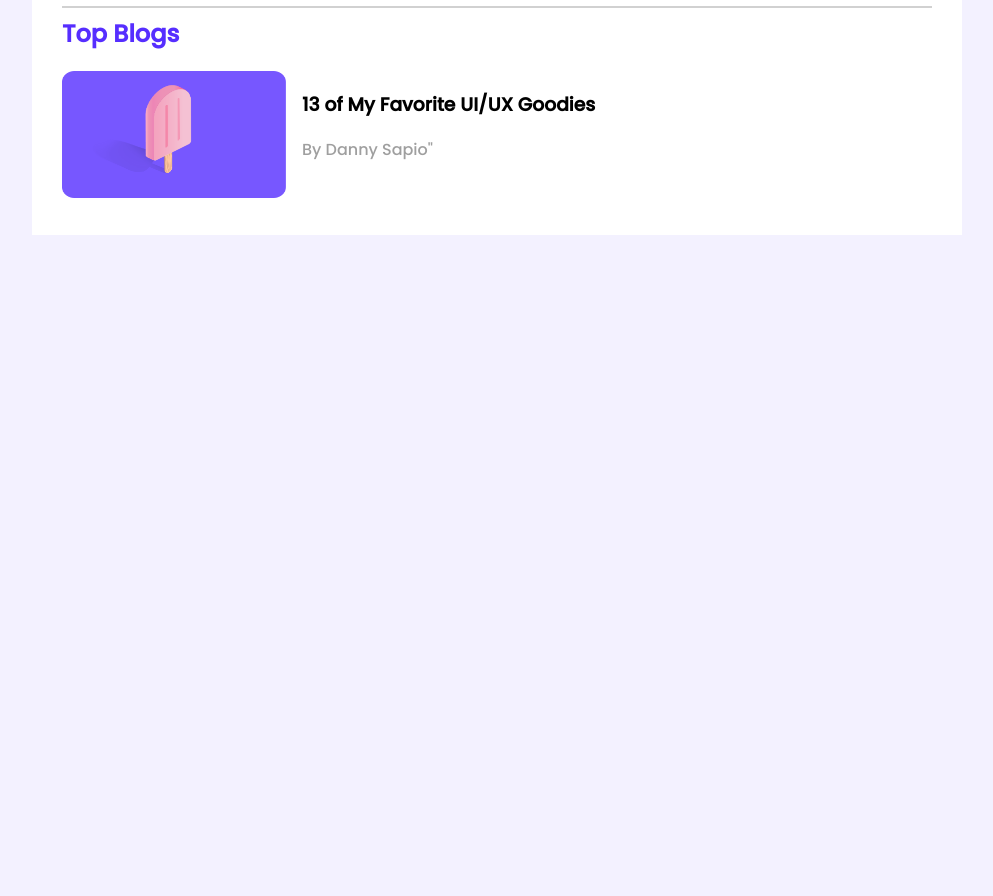
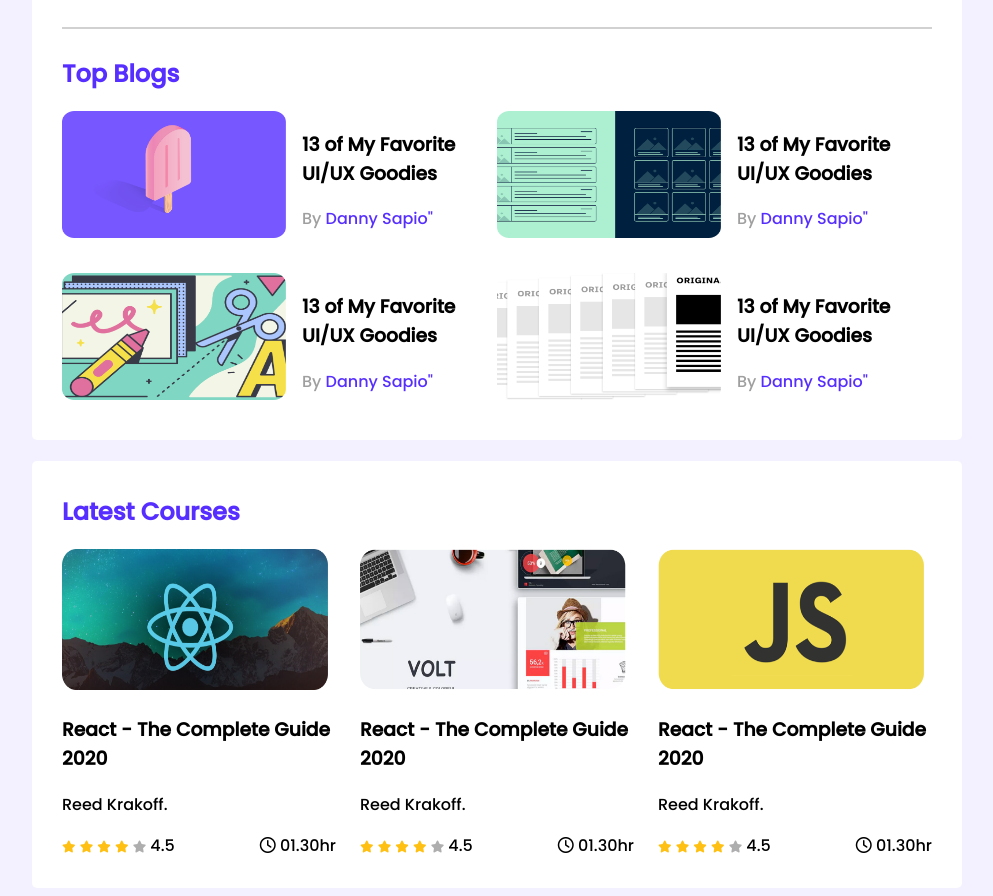
Before and after one commit to ShezanMahmud/leader-board-css3, a plain HTML site: page index.html in a window 1280 px wide. Shown: the part 276-1172 px from the top of the page, without its empty margins (143-1136 px from the left). Before the commit the page ends 800 px from the top, so only its background shows below. Drawn offline with Linux system fonts and the light colour scheme.

Commit message:
compleate

```diff
--- a/index.html
+++ b/index.html
@@ -7,6 +7,11 @@
     <title>Leader Board</title>
     <!-- link css -->
     <link rel="stylesheet" href="styles/style.css" />
+    <!-- font awsome cdn -->
+    <script
+      src="https://kit.fontawesome.com/248c967ae4.js"
+      crossorigin="anonymous"
+    ></script>
   </head>
   <body>
     <!-- header start -->
@@ -55,6 +60,111 @@
                 <p class="blog-author">By <a href="">Danny Sapio"</a></p>
               </div>
             </article>
+            <article class="blog">
+              <div class="thumbnail">
+                <img src="images/blogs/blog-2.png" alt="" />
+              </div>
+              <div class="blog-info">
+                <h3 class="blog-title">13 of My Favorite UI/UX Goodies</h3>
+                <p class="blog-author">By <a href="">Danny Sapio"</a></p>
+              </div>
+            </article>
+            <article class="blog">
+              <div class="thumbnail">
+                <img src="images/blogs/blog-3.png" alt="" />
+              </div>
+              <div class="blog-info">
+                <h3 class="blog-title">13 of My Favorite UI/UX Goodies</h3>
+                <p class="blog-author">By <a href="">Danny Sapio"</a></p>
+              </div>
+            </article>
+            <article class="blog">
+              <div class="thumbnail">
+                <img src="images/blogs/blog-4.png" alt="" />
+              </div>
+              <div class="blog-info">
+                <h3 class="blog-title">13 of My Favorite UI/UX Goodies</h3>
+                <p class="blog-author">By <a href="">Danny Sapio"</a></p>
+              </div>
+            </article>
+          </div>
+        </div>
+      </section>
+      <!-- Latest courses -->
+      <section class="container">
+        <h2 class="section-title">Latest Courses</h2>
+        <div class="courses">
+          <div class="course">
+            <div class="course-banner">
+              <img src="images/courses/course-1.png" alt="" />
+            </div>
+            <div class="course-detail">
+              <h3 class="course-title">React - The Complete Guide 2020</h3>
+              <p class="course-author">Reed Krakoff.</p>
+              <div class="course-info">
+                <div>
+                  <i class="fa-solid fa-star filled"></i>
+                  <i class="fa-solid fa-star filled"></i>
+                  <i class="fa-solid fa-star filled"></i>
+                  <i class="fa-solid fa-star filled"></i>
+                  <i class="fa-solid fa-star empty"></i>
+                  <span>4.5</span>
+                </div>
+
+                <div class="course-duration">
+                  <i class="fa-regular fa-clock"></i>
+                  01.30hr
+                </div>
+              </div>
+            </div>
+          </div>
+          <div class="course">
+            <div class="course-banner">
+              <img src="images/courses/course-2.png" alt="" />
+            </div>
+            <div class="course-detail">
+              <h3 class="course-title">React - The Complete Guide 2020</h3>
+              <p class="course-author">Reed Krakoff.</p>
+              <div class="course-info">
+                <div>
+                  <i class="fa-solid fa-star filled"></i>
+                  <i class="fa-solid fa-star filled"></i>
+                  <i class="fa-solid fa-star filled"></i>
+                  <i class="fa-solid fa-star filled"></i>
+                  <i class="fa-solid fa-star empty"></i>
+                  <span>4.5</span>
+                </div>
+
+                <div class="course-duration">
+                  <i class="fa-regular fa-clock"></i>
+                  01.30hr
+                </div>
+              </div>
+            </div>
+          </div>
+          <div class="course">
+            <div class="course-banner">
+              <img src="images/courses/course-3.png" alt="" />
+            </div>
+            <div class="course-detail">
+              <h3 class="course-title">React - The Complete Guide 2020</h3>
+              <p class="course-author">Reed Krakoff.</p>
+              <div class="course-info">
+                <div>
+                  <i class="fa-solid fa-star filled"></i>
+                  <i class="fa-solid fa-star filled"></i>
+                  <i class="fa-solid fa-star filled"></i>
+                  <i class="fa-solid fa-star filled"></i>
+                  <i class="fa-solid fa-star empty"></i>
+                  <span>4.5</span>
+                </div>
+
+                <div class="course-duration">
+                  <i class="fa-regular fa-clock"></i>
+                  01.30hr
+                </div>
+              </div>
+            </div>
           </div>
         </div>
       </section>
--- a/styles/style.css
+++ b/styles/style.css
@@ -8,15 +8,19 @@ body {
 }
 main {
   display: flex;
-  justify-content: center;
+  flex-direction: column;
+  align-items: center;
 }
 .container {
   background-color: #ffffff;
   width: 870px;
   padding: 30px;
+  margin-top: 21px;
+  border-radius: 5px;
 }
 hr {
   border: 1px solid #d1d1d1;
+  margin-bottom: 27px;
 }
 /* top players style start */
 .top-players {
@@ -47,6 +51,11 @@ hr {
 /* top players style end */
 
 /* top blogs styles */
+.blogs {
+  display: grid;
+  grid-template-columns: repeat(2, 1fr);
+  grid-row-gap: 26px;
+}
 .blog {
   display: flex;
 }
@@ -66,6 +75,68 @@ hr {
 }
 .blog-author a {
   text-decoration: none;
-  color: #9f9f9f;
+  font-size: 16px;
+  color: #562eff;
 }
 /* top blogs end */
+
+/* cousrses style */
+.courses {
+  display: grid;
+  grid-template-columns: repeat(3, 1fr);
+  grid-column-gap: 24px;
+}
+
+.course .course-banner img {
+  width: 266px;
+  height: 141px;
+}
+.course-info {
+  display: flex;
+  align-items: center;
+  justify-content: space-between;
+}
+.fa-star {
+  font-size: 12px;
+}
+.fa-star.filled {
+  color: #ffc014;
+}
+.fa-star.empty {
+  color: #aeaeae;
+}
+/* cousrses end */
+
+/*--------------------
+      Media Queries
+----------------------*/
+
+/* Mobile Device */
+@media only screen and (max-width: 688px) {
+  .container {
+    width: 100%;
+  }
+  .players,
+  .blogs,
+  .courses {
+    grid-template-columns: repeat(1, 1fr);
+  }
+  .player,
+  .blog {
+    flex-direction: column;
+  }
+}
+
+/* tablet devices */
+@media only screen and (min-width: 688px) and (max-width: 992px) {
+  .container {
+    width: 100%;
+  }
+  .players,
+  .courses {
+    grid-template-columns: repeat(2, 1fr);
+  }
+  .blogs {
+    grid-template-columns: repeat(1, 1fr);
+  }
+}
```
